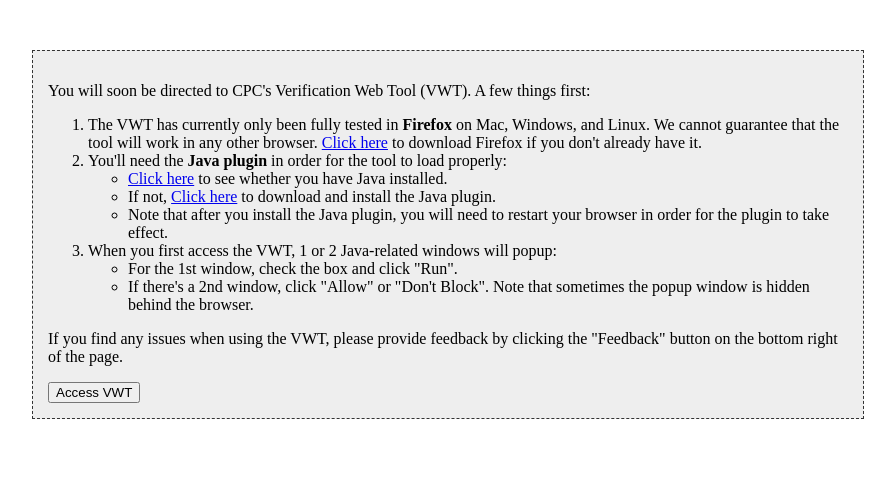
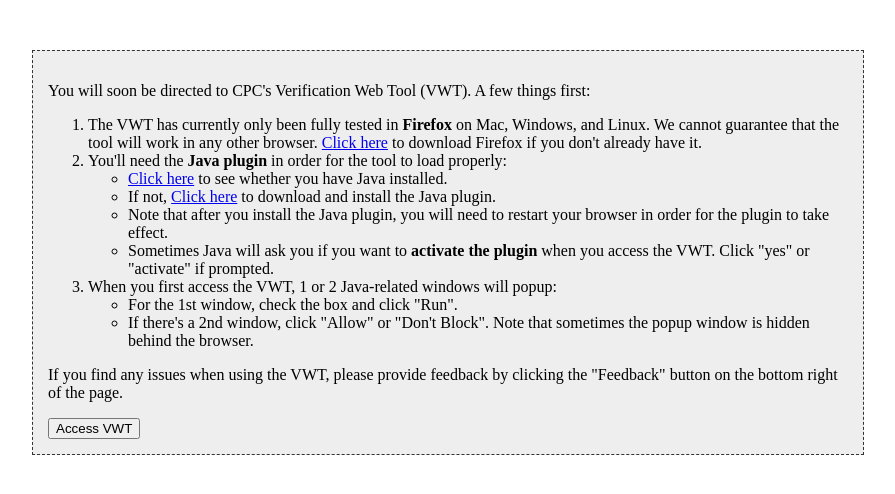
Before and after one commit to noaa-nws-cpc/verif-system, a PHP site: page /include/redirect.php in a window 1280 px wide. Shown: the top 494 px of the page, without its empty margins (192-1087 px from the left). Run offline with PHP 8.4, Linux system fonts and the light colour scheme; some libraries are stand-ins or nearby versions.

Commit message:
Added another line to the recirect file explaining "activating" the plugin.
See #1444

```diff
--- a/web/include/redirect.php
+++ b/web/include/redirect.php
@@ -28,6 +28,7 @@
 				<li><a href=www.java.com/en/download/installed.jsp" target="_blank">Click here</a> to see whether you have Java installed.</li>
 				<li>If not, <a href=www.java.com/en/download/index.jsp" target="_blank">Click here</a> to download and install the Java plugin.</li>
 				<li>Note that after you install the Java plugin, you will need to restart your browser in order for the plugin to take effect.</li>
+				<li>Sometimes Java will ask you if you want to <b>activate the plugin</b> when you access the VWT. Click "yes" or "activate" if prompted.</li>
 			</ul>
 		</li>
 		<li>
```
